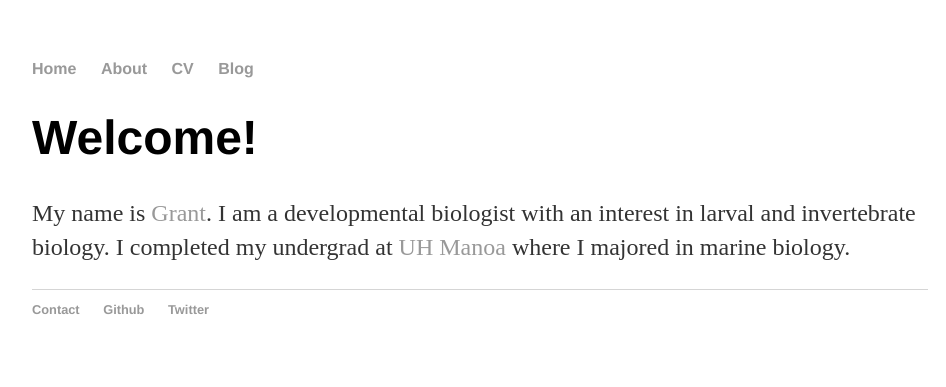
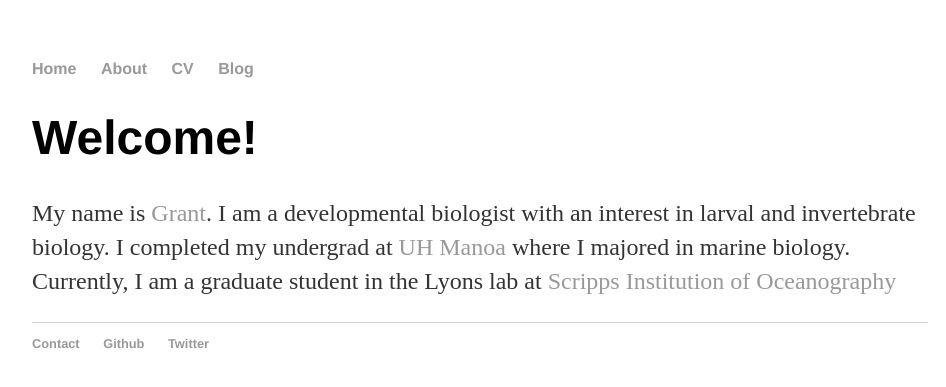
Before and after one commit to gbatzel/gbatzel, a Jekyll site: the page built from index.html, in a window 1280 px wide. Shown: the top 387 px of the page, without its empty margins (160-1106 px from the left). Built offline with Jekyll 4.4.1, drawn with Linux system fonts in a browser that asks for light colours.

Commit message:
Update index.html

```diff
--- a/index.html
+++ b/index.html
@@ -4,5 +4,5 @@
 ---
 <div class="blurb">
 	<h1>Welcome!</h1>
-	<p>My name is <a href="http://instagram.com/gbatzel">Grant</a>. I am a developmental biologist with an interest in larval and invertebrate biology. I completed my undergrad at <a href="https://manoa.hawaii.edu/biology/">UH Manoa</a> where I majored in marine biology.</p>
+	<p>My name is <a href="http://instagram.com/gbatzel">Grant</a>. I am a developmental biologist with an interest in larval and invertebrate biology. I completed my undergrad at <a href="https://manoa.hawaii.edu/biology/">UH Manoa</a> where I majored in marine biology. Currently, I am a graduate student in the Lyons lab at <a href="http://scripps.ucsd.edu/">Scripps Institution of Oceanography</a></p>
 </div>
```
